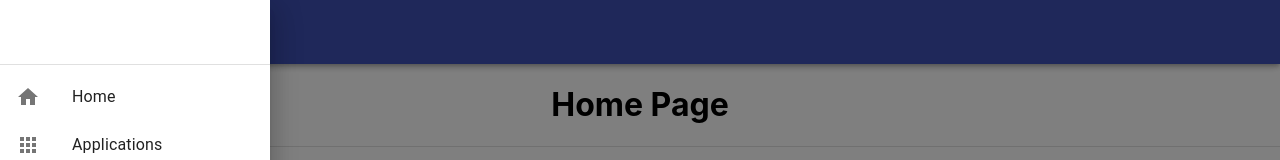
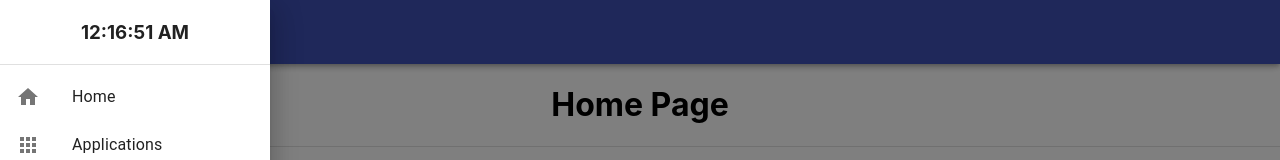
Before and after one commit to alynes/portfolio, a React (Create React App) app: page / in a window 1280 px wide. Both pictures are taken after a click on the button "open drawer". Shown: the top 160 px of the page. Built offline with nearby package versions, Linux system fonts and the light colour scheme.

Commit message:
Added Clock component to Drawer.

```diff
--- /dev/null
+++ b/src/components/Clock.js
@@ -0,0 +1,28 @@
+import React, { useState, useEffect } from 'react';
+
+export default function Clock() {
+    const time = useTime(new Date().toLocaleTimeString());
+
+    return (
+        <div style={{width: "100%", textAlign: "center"}}>
+            <h3 style={{width: "100%"}}>{time}</h3>
+        </div>
+    )
+}
+
+function useTime(currentDate) {
+    const [time, setTime] = useState(currentDate);
+
+    useEffect(() => {
+        let timeID = setInterval( () => tick(), 1000 );
+        return function cleanup() {
+            clearInterval(timeID);
+        };
+    });
+
+    function tick() {
+        setTime(new Date().toLocaleTimeString());
+    }
+
+    return time;
+}
--- a/src/components/Layout/Drawer.js
+++ b/src/components/Layout/Drawer.js
@@ -13,6 +13,7 @@ import MusicNoteIcon from '@material-ui/icons/MusicNote';
 
 // My Components
 import DrawerItem from './DrawerItem.js';
+import Clock from '../Clock.js';
 
 export default function Drawer(props) {
     const homeIcon = <HomeIcon />;
@@ -25,7 +26,9 @@ export default function Drawer(props) {
 
     return (
         <div>
-            <Toolbar />
+            <Toolbar>
+                <Clock />
+            </Toolbar>
             <Divider />
             <List>
                 <DrawerItem text={"Home"} url={""} svg={homeIcon} />
--- a/src/components/Layout/index.js
+++ b/src/components/Layout/index.js
@@ -13,6 +13,7 @@ import IconButton from '@material-ui/core/IconButton';
 
 // My components
 import MyDrawer from './Drawer.js';
+import Clock from '../Clock.js';
 
 // Styles
 const drawerWidth = 270;
```
